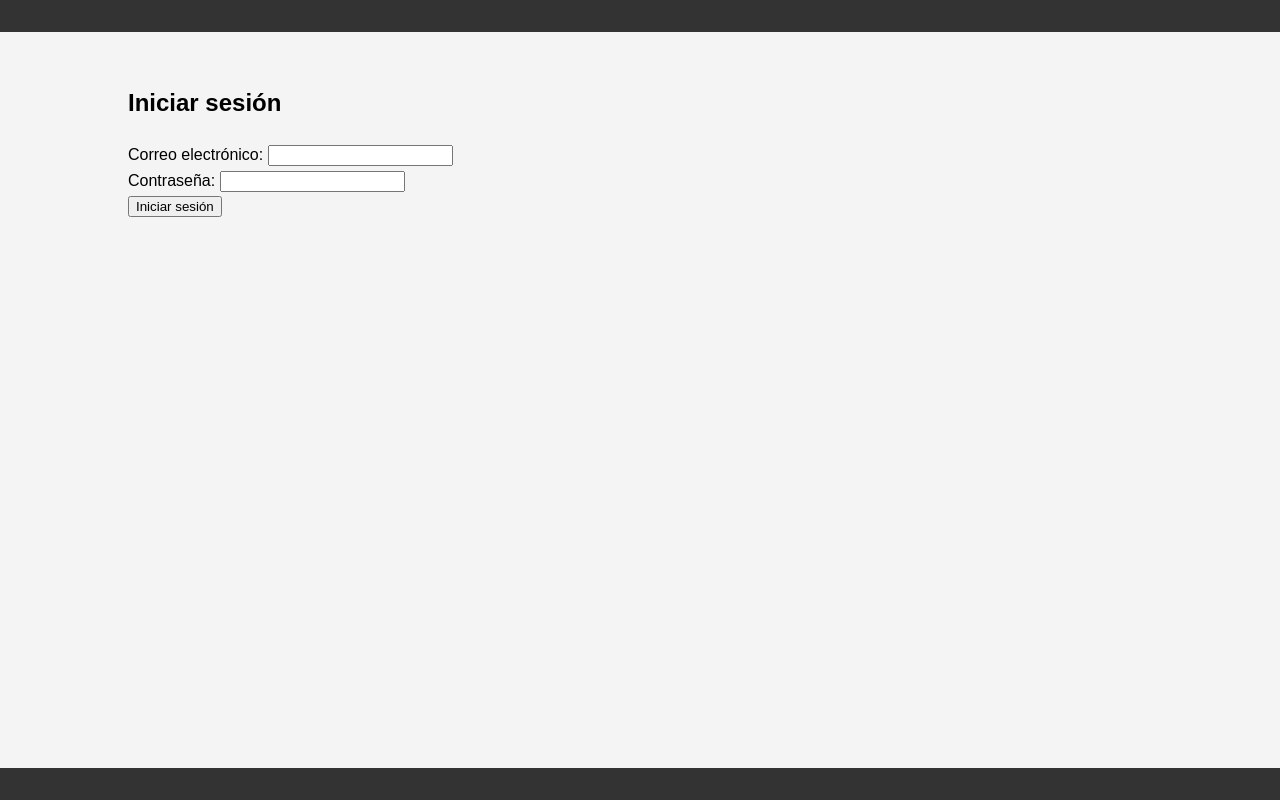
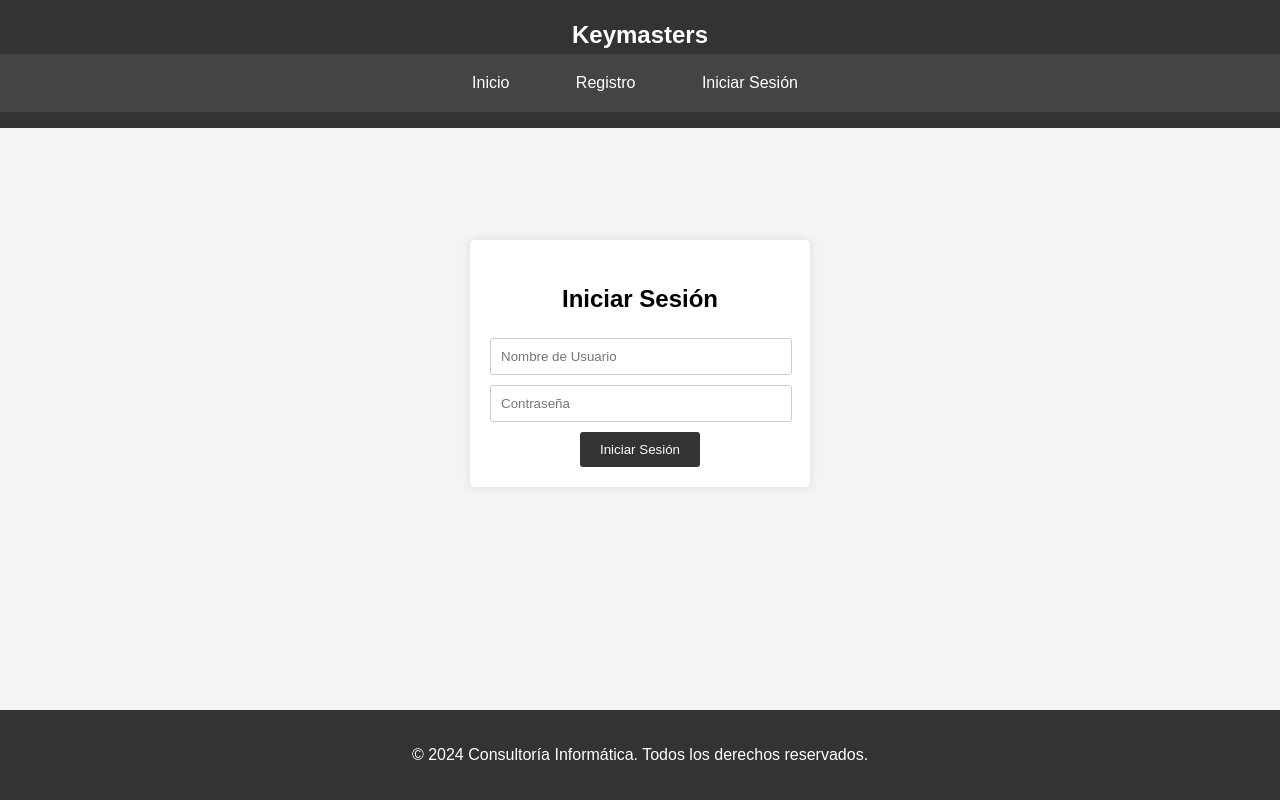
Before and after one commit to JeremyMachadoHerrera/Proyecto-Angel-y-Jeremy, a PHP site: page /login.php in a window 1280 px wide. Run offline with PHP 8.4, Linux system fonts and the light colour scheme.

Commit message:
login.php

```diff
--- a/login.php
+++ b/login.php
@@ -1,56 +1,98 @@
-<?php
-session_start();
-require_once("conexion.php");
-
-if ($_SERVER["REQUEST_METHOD"] == "POST") {
-    $email = $_POST["email"];
-    $contrasena = $_POST["contrasena"];
-
-    $sql = "SELECT * FROM usuarios WHERE email = ? AND contrasena = ?";
-    $stmt = $conexion->prepare($sql);
-    $stmt->bind_param("ss", $email, $contrasena);
-    $stmt->execute();
-    $result = $stmt->get_result();
-
-    if ($result->num_rows == 1) {
-        // Usuario autenticado, redirigir a la página deseada
-        $_SESSION["email"] = $email;
-        header("Location: index.php");
-        exit();
-    } else {
-        $error = "Credenciales inválidas. Por favor, inténtalo de nuevo.";
-    }
-}
-?>
 <!DOCTYPE html>
 <html lang="es">
 <head>
     <meta charset="UTF-8">
     <meta name="viewport" content="width=device-width, initial-scale=1.0">
-    <title>Iniciar sesión - Keymasters</title>
+    <title>Iniciar Sesión - Keymasters</title>
     <link rel="stylesheet" href="styles.css">
+    <style>
+        header .logo {
+            font-size: 1.5rem;
+            font-weight: bold;
+        }
+        nav ul {
+            list-style-type: none;
+            padding: 0;
+            margin: 0;
+            text-align: center;
+        }
+        nav ul li {
+            display: inline;
+            margin-right: 10px;
+        }
+        nav ul li a {
+            color: #fff;
+            text-decoration: none;
+            padding: 5px 10px;
+            transition: background-color 0.3s ease;
+        }
+        nav ul li a:hover {
+            background-color: #555;
+        }
+        #login {
+            margin: auto;
+            background-color: #fff;
+            padding: 20px;
+            border-radius: 5px;
+            box-shadow: 0 0 10px rgba(0, 0, 0, 0.1);
+            width: 300px;
+            text-align: center;
+        }
+        #login h2 {
+            margin-bottom: 20px;
+        }
+        #login input[type="text"],
+        #login input[type="password"] {
+            width: calc(100% - 20px);
+            padding: 10px;
+            margin-bottom: 10px;
+            border: 1px solid #ccc;
+            border-radius: 3px;
+            transition: border-color 0.3s ease;
+        }
+        #login input[type="text"]:focus,
+        #login input[type="password"]:focus {
+            outline: none;
+            border-color: #555;
+        }
+        #login button {
+            background-color: #333;
+            color: #fff;
+            border: none;
+            padding: 10px 20px;
+            cursor: pointer;
+            border-radius: 3px;
+            transition: background-color 0.3s ease;
+        }
+        #login button:hover {
+            background-color: #555;
+        }
+
+    </style>
 </head>
 <body>
     <header>
-        <!-- Encabezado de tu página -->
+        <div class="logo">Keymasters</div>
+        <nav>
+            <ul>
+                <li><a href="index.php">Inicio</a></li>
+                <li><a href="register.php">Registro</a></li>
+                <li><a href="login.php">Iniciar Sesión</a></li>
+            </ul>
+        </nav>
     </header>
-    <div class="container">
-        <section>
-            <h2>Iniciar sesión</h2>
-            <?php if(isset($error)) { ?>
-                <div class="error"><?php echo $error; ?></div>
-            <?php } ?>
-            <form action="<?php echo htmlspecialchars($_SERVER["PHP_SELF"]); ?>" method="post">
-                <label for="email">Correo electrónico:</label>
-                <input type="email" id="email" name="email" required><br>
-                <label for="contrasena">Contraseña:</label>
-                <input type="password" id="contrasena" name="contrasena" required><br>
-                <button type="submit">Iniciar sesión</button>
-            </form>
-        </section>
-    </div>
+
+    <section id="login">
+        <h2>Iniciar Sesión</h2>
+        <form action="login_Action.php" method="post">
+            <input type="text" name="username" placeholder="Nombre de Usuario" required>
+            <input type="password" name="password" placeholder="Contraseña" required>
+            <button type="submit">Iniciar Sesión</button>
+        </form>
+    </section>
+
     <footer>
-        <!-- Pie de página de tu página -->
+        <p>&copy; 2024 Consultoría Informática. Todos los derechos reservados.</p>
     </footer>
 </body>
 </html>
```
